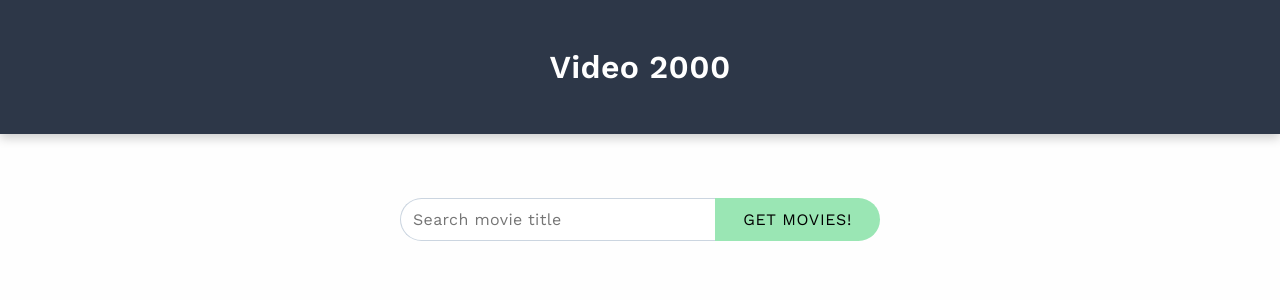
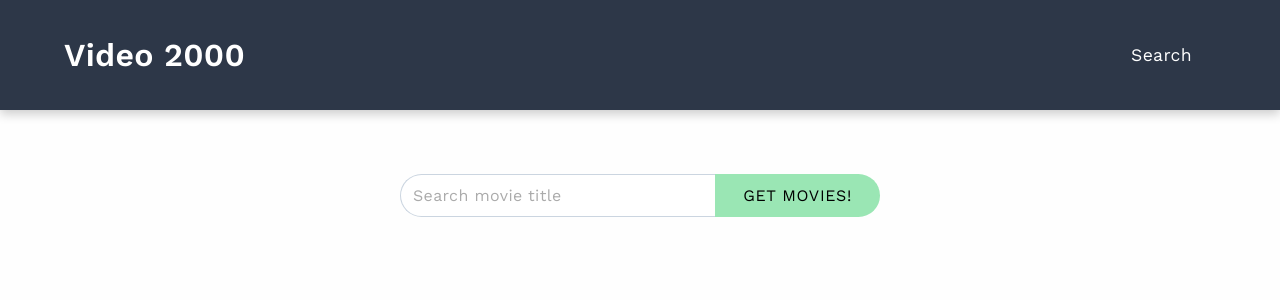
Before and after one commit to apcurran/movie-app, a Vue app: page / in a window 1280 px wide. Shown: the top 300 px of the page. Built offline with nearby package versions, Linux system fonts and the light colour scheme.

Commit message:
Header search link added

```diff
--- a/src/components/Header.vue
+++ b/src/components/Header.vue
@@ -1,6 +1,7 @@
 <template>
     <header class="header">
-      <h1 class="header-home-title">Video 2000</h1>
+      <h1 class="header-title">Video 2000</h1>
+      <router-link class="header-link" :to="{ name: 'Home' }">Search</router-link>
     </header>
 </template>
 
@@ -13,14 +14,21 @@ export default {
 <style>
 
 .header {
-  padding: 3rem;
+  display: flex;
+  justify-content: space-between;
+  align-items: center;
+  padding: 2rem 4rem;
   background-color: #2d3748;
   color: #fff;
   box-shadow:  0 4px 10px rgba(0, 0, 0, .2);
 }
 
-.header-home-title {
-  text-align: center;
+.header-link {
+  color: #fff;
+  justify-self: flex-end;
+  text-decoration: none;
+  font-size: 1.1rem;
+  padding: .8rem 1.5rem;
 }
 
 </style>
--- a/src/views/Home.vue
+++ b/src/views/Home.vue
@@ -79,6 +79,10 @@ export default {
   border-radius: 500px 0 0 500px;
 }
 
+.home-form-search::placeholder {
+  color: #ababab;
+}
+
 .home-form-submit {
   font-size: 1rem;
   font-weight: 500;
@@ -104,10 +108,10 @@ export default {
   display: flex;
   flex-direction: column;
   align-items: center;
-  background-color: transparent;
   padding: 1.5rem;
   border-radius: 4px;
   cursor: pointer;
+  transition: box-shadow 120ms ease;
 }
 
 .home-movie:hover {
@@ -115,7 +119,8 @@ export default {
 }
 
 .home-movie-title {
-  font-size: 1.2rem;
+  font-size: 1.4rem;
+  font-weight: 400;
   margin-bottom: 1.25rem;
 }
 
```
